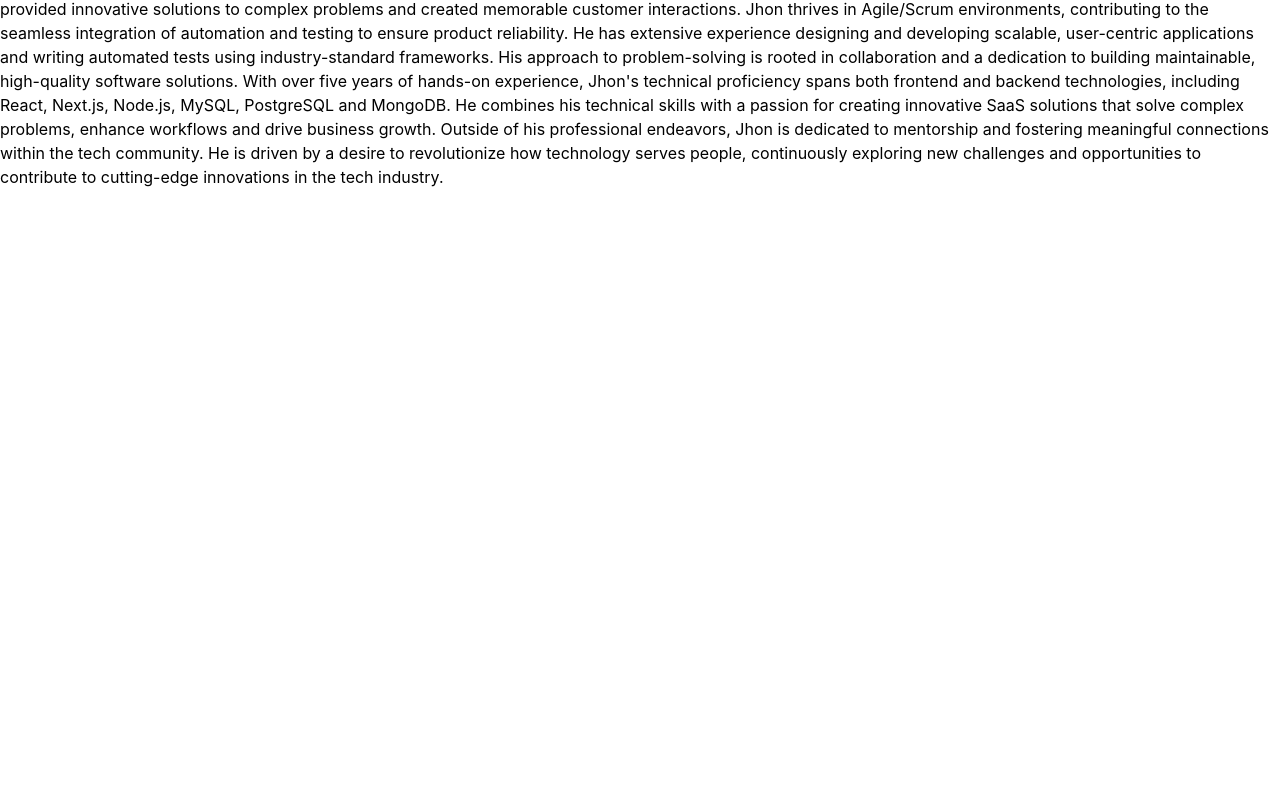
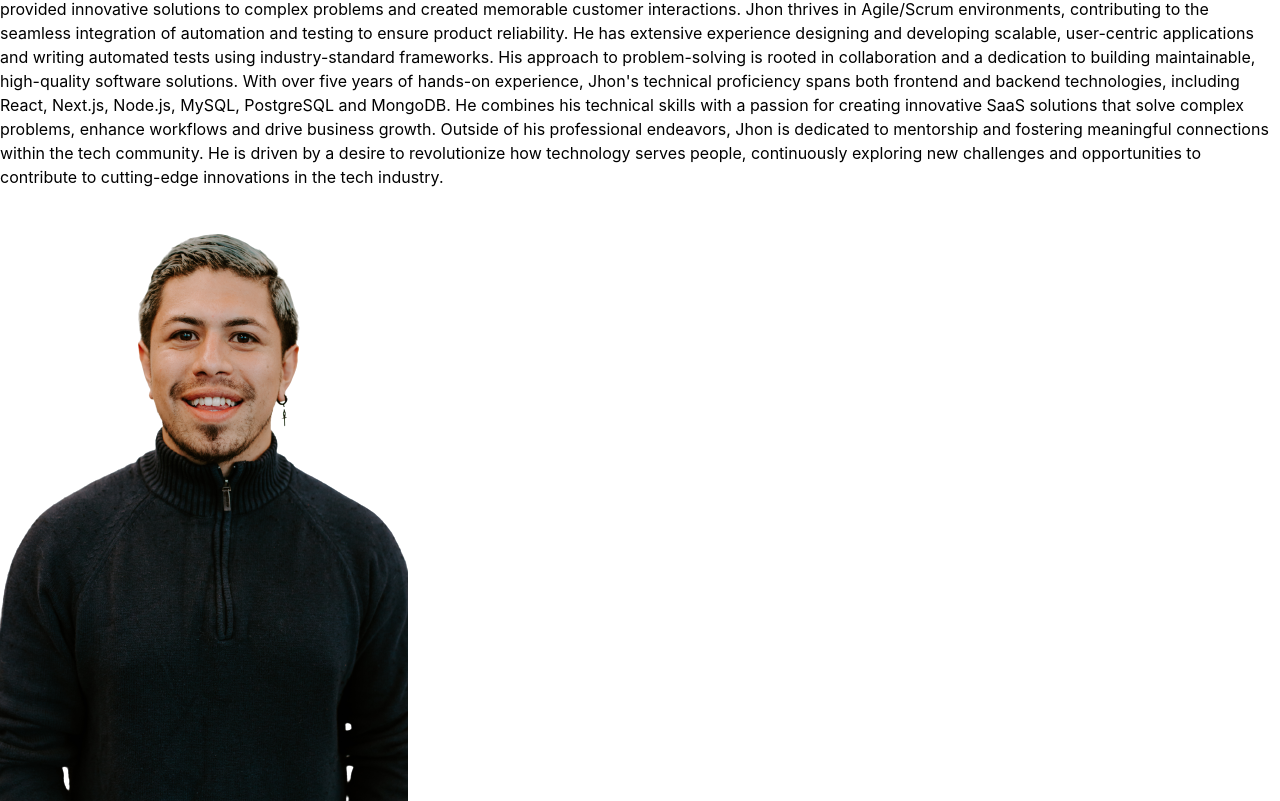
Before and after one commit to amriikk/jotrio-1.1, a React (Vite) app: page / in a window 1280 px wide. Shown: the part 495-1296 px from the top of the page. Before the commit the page ends 800 px from the top, so only its background shows below. Built offline with nearby package versions, Linux system fonts and the light colour scheme.

Commit message:
finish Hero component + create About component

```diff
--- a/src/components/Hero.jsx
+++ b/src/components/Hero.jsx
@@ -1,4 +1,5 @@
 import { HERO_CONTENT } from '../constants'
+import profilePic from '../assets/JT_Full-Rm.png'
 
 const Hero = () => {
   return (
@@ -8,7 +9,12 @@ const Hero = () => {
                 <div className="flex flex-col items-center lg:items-start">
                     <h1 className="pb-16 text-6xl font-thin tracking-tight lg:mt-16 lg:text-8xl">Jhon Trujillo</h1>
                     <span className="bg-gradient-to-r from-pink-300 via-slate-500 to-purple-500 bg-clip-text text-4xl tracking-tight text-transparent">Full Stack Developer</span>
-                    <p>{HERO_CONTENT}</p>
+                    <p className='my-2 max-w-xl py-6 font-light tracking-tigher'>{HERO_CONTENT}</p>
+                </div>
+            </div>
+            <div className="w-full lg:w-1/2 lg:p-8">
+                <div className="flex justify-center ">
+                    <img src={profilePic} alt="Jhon Trujillo" />
                 </div>
             </div>
         </div>
```
Also changed, not shown: src/components/About.jsx (added, +7 -0 lines).
